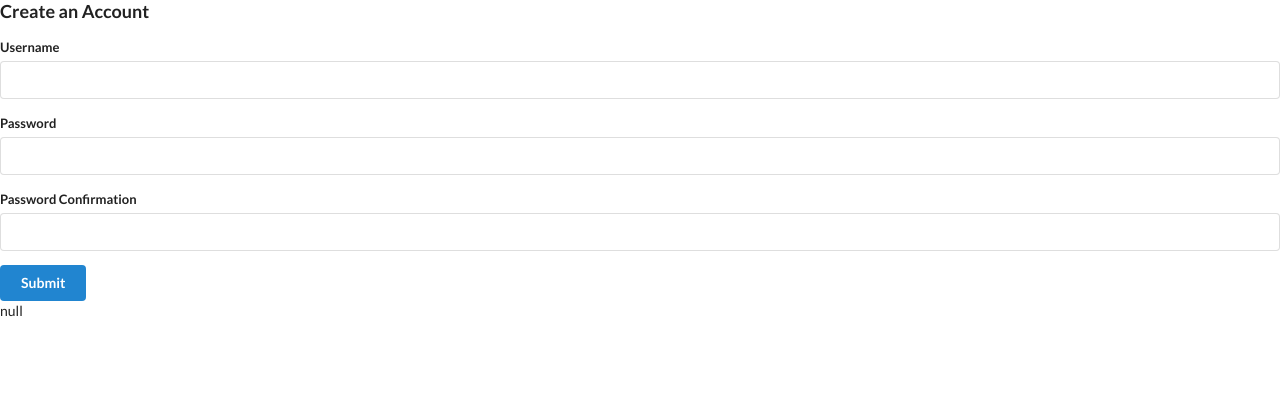
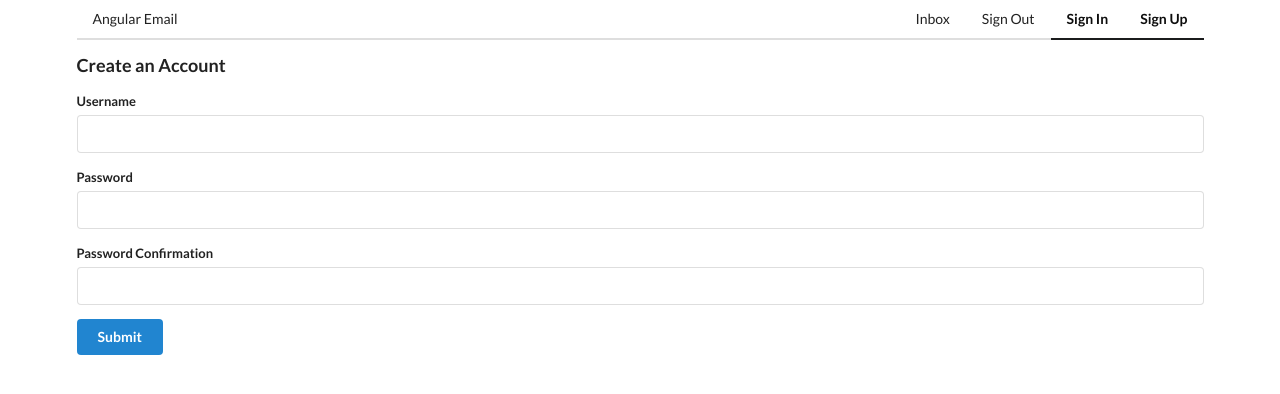
Before and after one commit to ecematacli/email-client, an Angular app: page /signup in a window 1280 px wide. Shown: the top 394 px of the page. Built offline with nearby package versions, Linux system fonts and the light colour scheme.

Commit message:
Add sign up form validation and submission

```diff
--- a/src/app/app.component.html
+++ b/src/app/app.component.html
@@ -1 +1,20 @@
-<router-outlet></router-outlet>
+<div class="ui container">
+  <div class="ui secondary pointing menu">
+    <a routerLink="/" class="item">Angular Email</a>
+
+    <div class="right menu">
+      <a routerLink="/inbox" class="ui item" routerLinkActive="active">Inbox</a>
+
+      <a routerLink="/signout" class="ui item" routerLinkActive="active"
+        >Sign Out</a
+      >
+
+      <a routerLink="/" class="ui item" routerLinkActive="active">Sign In</a>
+
+      <a routerLink="/signup" class="ui item" routerLinkActive="active"
+        >Sign Up</a
+      >
+    </div>
+  </div>
+  <router-outlet></router-outlet>
+</div>
--- a/src/app/auth/auth.service.ts
+++ b/src/app/auth/auth.service.ts
@@ -1,18 +1,39 @@
-import { Injectable } from '@angular/core'
-import { HttpClient } from '@angular/common/http'
+import { Injectable } from '@angular/core';
+import { HttpClient } from '@angular/common/http';
 
+interface UsernameAvailableResponse {
+  available: boolean;
+}
+interface SignupCredentials {
+  username: string;
+  password: string;
+  passwordConfirmation: string;
+}
+
+interface SignupResponse {
+  username: string;
+}
 @Injectable({
   providedIn: 'root',
 })
 export class AuthService {
+  rootUrl = 'https://api.angular-email.com';
+
   constructor(private http: HttpClient) {}
 
   usernameAvailable(username: string) {
-    return this.http.post<{ available: boolean }>(
-      'https://api.angular-email.com/auth/username',
+    return this.http.post<UsernameAvailableResponse>(
+      `${this.rootUrl}/auth/username`,
       {
         username,
       }
-    )
+    );
+  }
+
+  signup(credentials: SignupCredentials) {
+    return this.http.post<SignupResponse>(
+      `${this.rootUrl}/auth/signup`,
+      credentials
+    );
   }
 }
--- a/src/app/auth/signup/signup.component.html
+++ b/src/app/auth/signup/signup.component.html
@@ -1,5 +1,5 @@
 <h3>Create an Account</h3>
-<form class="ui form" [formGroup]="authForm">
+<form (ngSubmit)="onSubmit()" class="ui form" [formGroup]="authForm">
   <app-input
     inputType="text"
     label="Username"
@@ -27,6 +27,14 @@
     <p *ngIf="authForm.errors.passwordsDontMatch">
       Password and Password Confirmation must match
     </p>
+
+    <p *ngIf="authForm.errors.noConnection">
+      No internet connection detected, failed to sign up
+    </p>
+
+    <p *ngIf="authForm.errors.noConnection">
+      Failed to sign up
+    </p>
   </div>
 
   <div>
@@ -35,5 +43,5 @@
     </button>
   </div>
 
-  {{ authForm.errors | json }}
+  <!-- {{ authForm.errors | json }} -->
 </form>
--- a/src/app/auth/signup/signup.component.ts
+++ b/src/app/auth/signup/signup.component.ts
@@ -1,7 +1,8 @@
-import { Component, OnInit } from '@angular/core'
-import { FormGroup, FormControl, Validators } from '@angular/forms'
-import { MatchPassword } from '../validators/match-password'
-import { UniqueUsername } from '../validators/unique-username'
+import { Component, OnInit } from '@angular/core';
+import { FormGroup, FormControl, Validators } from '@angular/forms';
+import { MatchPassword } from '../validators/match-password';
+import { UniqueUsername } from '../validators/unique-username';
+import { AuthService } from '../auth.service';
 
 @Component({
   selector: 'app-signup',
@@ -33,8 +34,32 @@ export class SignupComponent implements OnInit {
       ]),
     },
     { validators: [this.matchPassword.validate] }
-  )
-  constructor(private matchPassword: MatchPassword, private uniqueUsername: UniqueUsername) {}
+  );
+  constructor(
+    private matchPassword: MatchPassword,
+    private uniqueUsername: UniqueUsername,
+    private authService: AuthService
+  ) {}
 
   ngOnInit(): void {}
+
+  onSubmit() {
+    if (this.authForm.invalid) {
+      return;
+    }
+
+    this.authService.signup(this.authForm.value).subscribe({
+      next: (response) => {
+        // Navigate to some other route
+      },
+      error: (err) => {
+        // For no internet connection cases, status of 0
+        if (!err.status) {
+          this.authForm.setErrors({ noConnection: true });
+        } else {
+          this.authForm.setErrors({ unknownError: true });
+        }
+      },
+    });
+  }
 }
```
